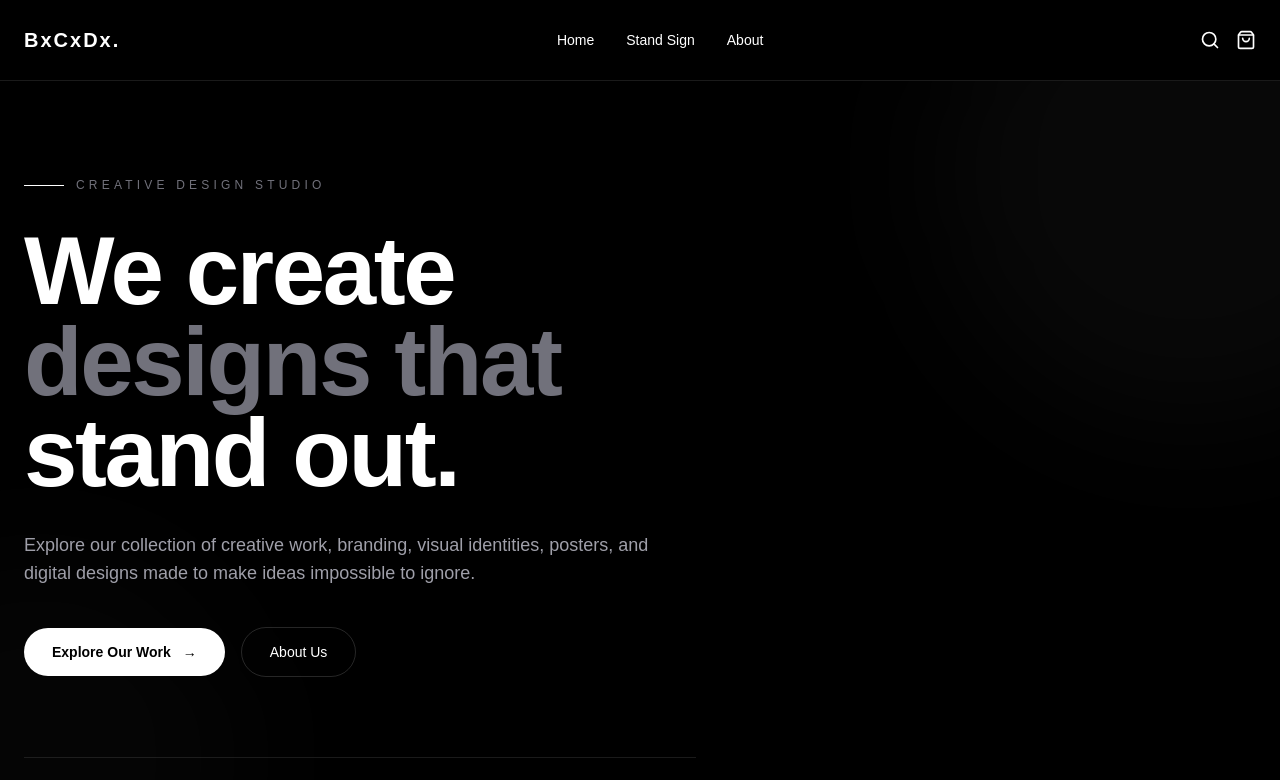
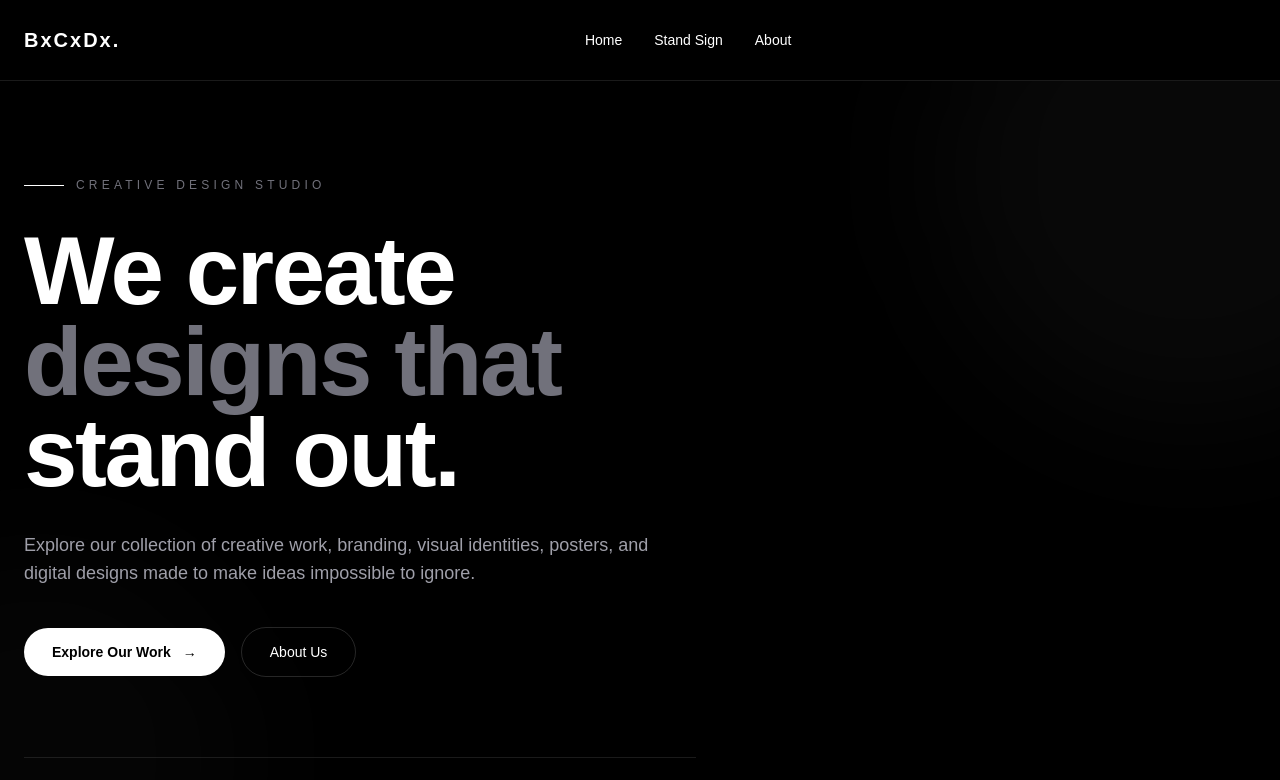
Before and after one commit to SemSreyleak11111111111111/store, a React (Vite) app: page / in a window 1280 px wide. Shown: the top 780 px of the page. Built offline with nearby package versions, Linux system fonts and the light colour scheme.

Commit message:
hide serach button

```diff
--- a/src/components/Navbar.jsx
+++ b/src/components/Navbar.jsx
@@ -49,13 +49,13 @@ function Navbar() {
         {/* Icons */}
         <div className="flex items-center gap-4">
 
-          <button className="hover:text-zinc-400">
+          {/* <button className="hover:text-zinc-400">
             <Search size={20} />
-          </button>
+          </button> */}
 
-          <button className="hover:text-zinc-400">
+          {/* <button className="hover:text-zinc-400">
             <ShoppingBag size={20} />
-          </button>
+          </button> */}
 
           {/* Mobile Menu Button */}
           <button
```
